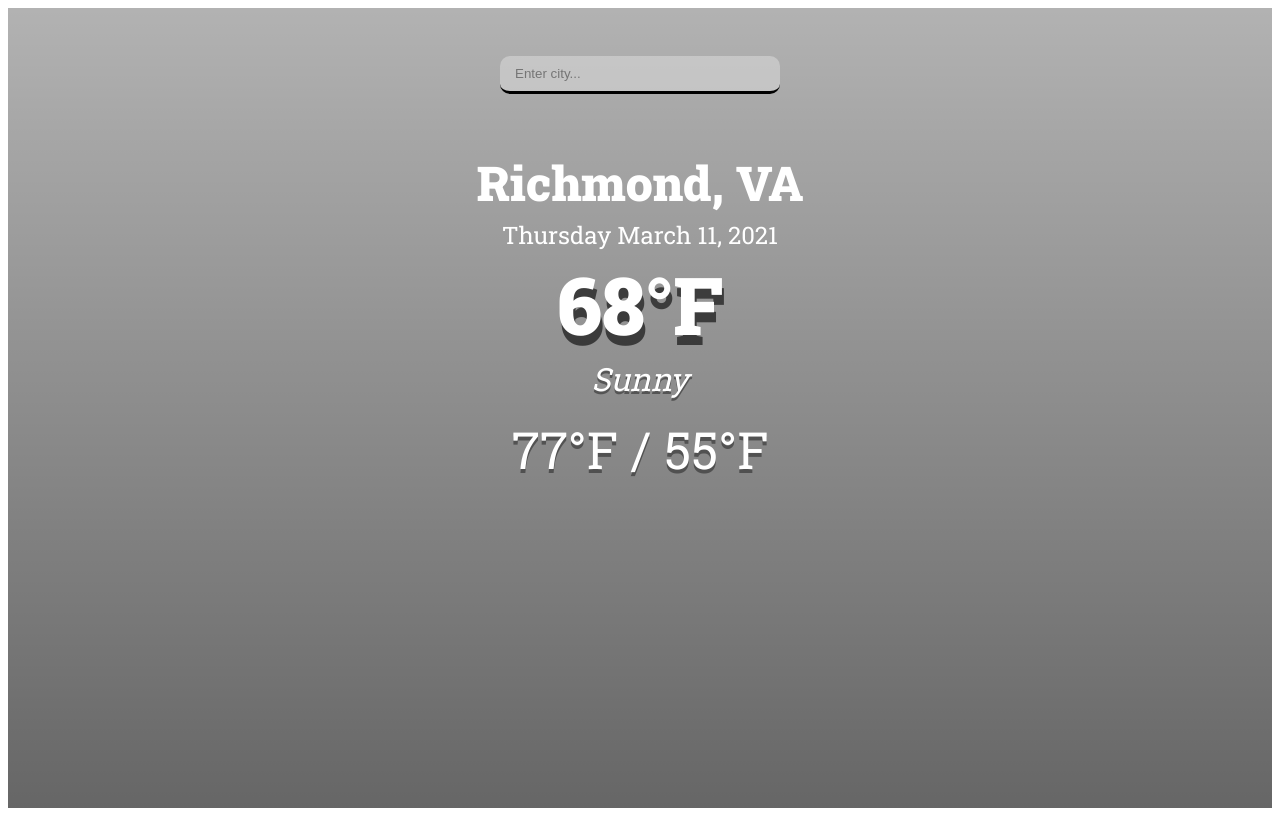
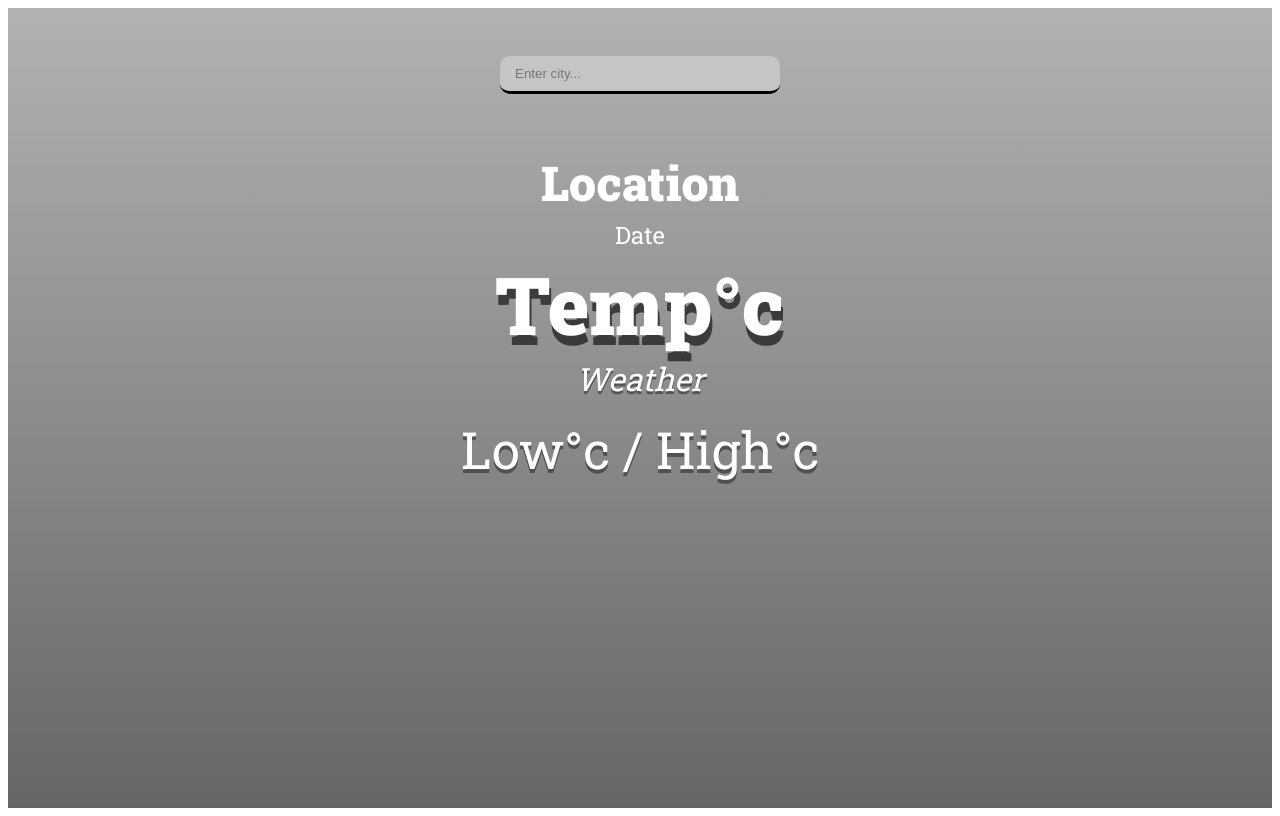
Before and after one commit to irvingam/WeatherApp, a plain HTML site: page index.html in a window 1280 px wide. Drawn offline with Linux system fonts and the light colour scheme.

Commit message:
elements show what each section is

```diff
--- a/index.html
+++ b/index.html
@@ -17,13 +17,13 @@
     </header>
     <main>
         <section class="location">
-            <div class="city">Richmond, VA</div>
-            <div class="date">Thursday March 11, 2021</div>
+            <div class="city">Location</div>
+            <div class="date">Date</div>
         </section>
         <div class="current">
-            <div class="temp">68°F</div>
-            <div class="weather">Sunny</div>
-            <div class="hi-low">77°F / 55°F</div>
+            <div class="temp">Temp°c</div>
+            <div class="weather">Weather</div>
+            <div class="hi-low">Low°c / High°c</div>
         </div>
     </main>
 </div>
```
